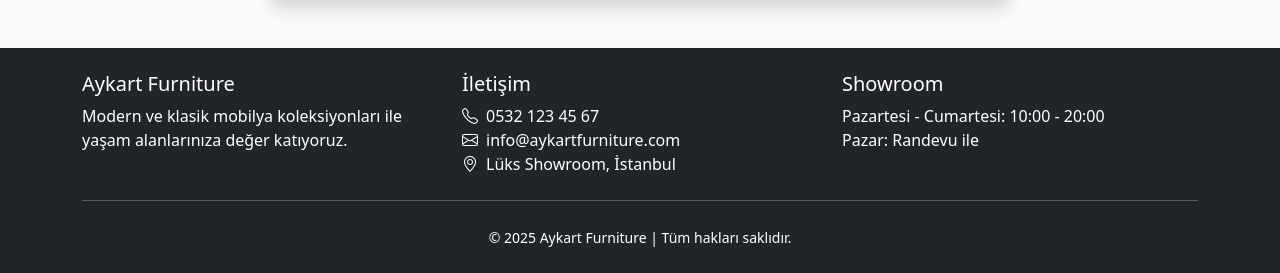
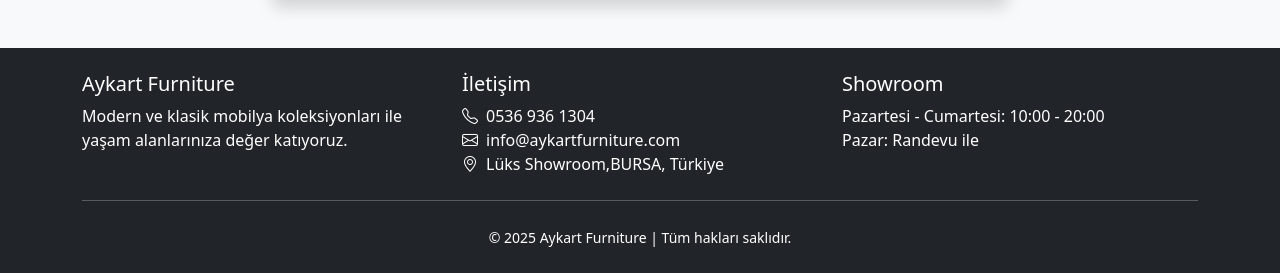
Before and after one commit to SonerTurkoglu10/furniture, a Django app: page / in a window 1280 px wide. Shown: the part 2300-2573 px from the top of the page. Run offline with Django 5.2, Linux system fonts and the light colour scheme; data that the repository does not hold is empty.

Commit message:
Ana sayfa güncellendi

```diff
--- a/main/templates/main/index.html
+++ b/main/templates/main/index.html
@@ -605,9 +605,9 @@
             <div class="col-md-4 mb-4 mb-md-0">
                 <h5>İletişim</h5>
                 <p class="mb-0">
-                    <i class="bi bi-telephone me-2"></i>0532 123 45 67<br>
+                    <i class="bi bi-telephone me-2"></i>0536 936 1304<br>
                     <i class="bi bi-envelope me-2"></i>info@aykartfurniture.com<br>
-                    <i class="bi bi-geo-alt me-2"></i>Lüks Showroom, İstanbul
+                    <i class="bi bi-geo-alt me-2"></i>Lüks Showroom,BURSA, Türkiye
                 </p>
             </div>
             <div class="col-md-4">
```
